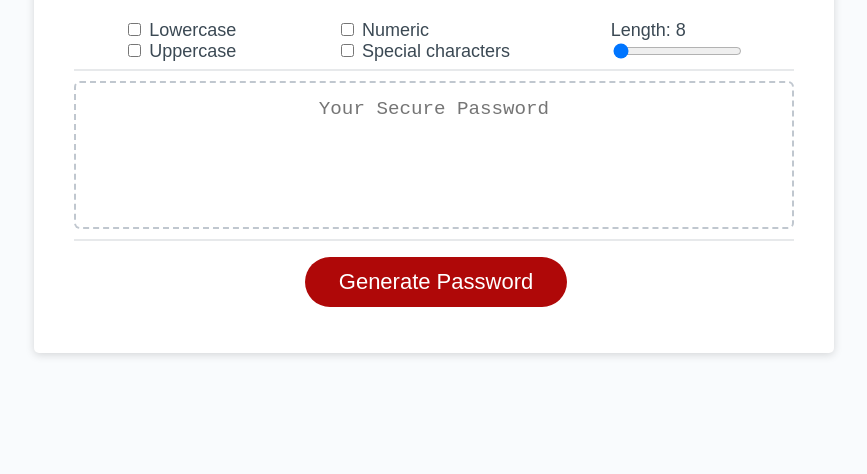
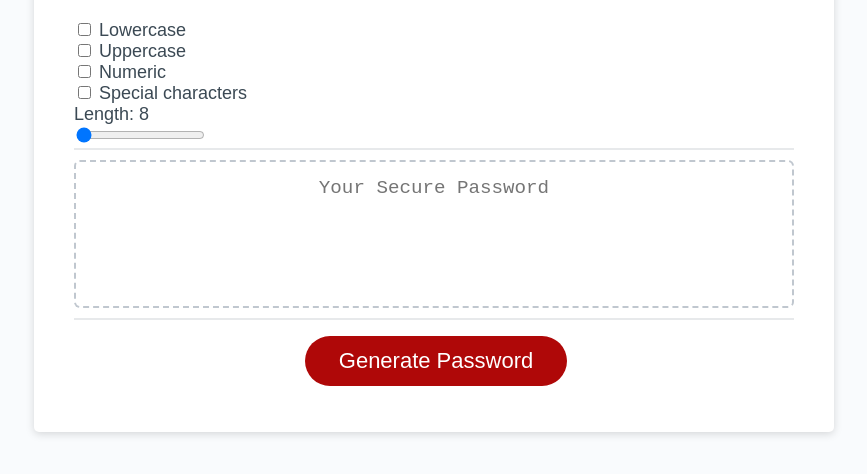
Before and after one commit to Khomych1004/Password-Generator, a plain HTML site: page index.html in a window 1280 px wide. Shown: the part 216-690 px from the top of the page, without its empty margins (206-1073 px from the left). Drawn offline with Linux system fonts and the light colour scheme.

Commit message:
correcting the id name from capital to small letter

```diff
--- a/index.html
+++ b/index.html
@@ -16,7 +16,7 @@
         <div class="card-header">
           <h2>Generate a Password</h2>
 
-          <div class="Password-options">
+          <div class="password-options">
             <form>
               <input id="lowercase" type="checkbox">
               <label for="lowercase">Lowercase</label>
```
